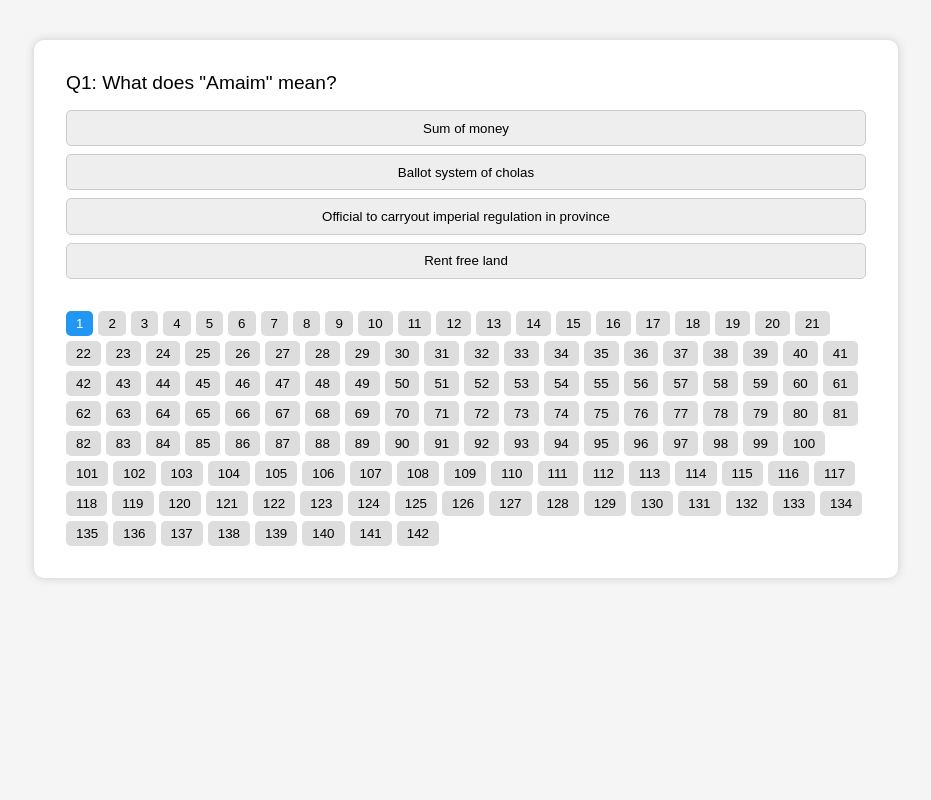
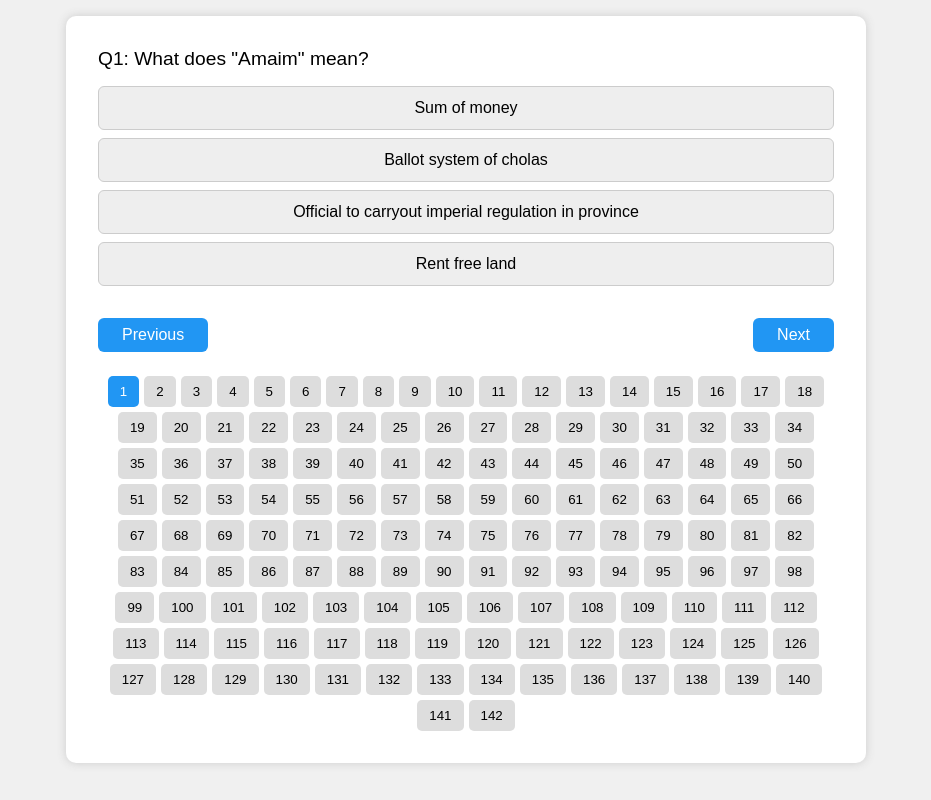
Before and after one commit to niranjanspattanshetti/AMAC_Quiz, a plain HTML site: page alpenliebe.html in a window 1280 px wide. Shown: the whole page, without its empty margins (174-1105 px from the left). Drawn offline with Linux system fonts and the light colour scheme.

Commit message:
Add files via upload

```diff
--- a/alpenliebe.html
+++ b/alpenliebe.html
@@ -2,29 +2,117 @@
 <html lang="en">
 <head>
   <meta charset="UTF-8" />
-  <title>Zindagi Quiz</title>
+  <meta name="viewport" content="width=device-width, initial-scale=1.0" />
+  <title>Mentos Zindagi Quiz</title>
   <style>
-    body { font-family: Arial; background: #f5f5f5; padding: 2rem; }
-    .quiz-box { background: white; max-width: 800px; margin: auto; padding: 2rem; border-radius: 10px; box-shadow: 0 0 10px #ccc; }
-    .question { font-size: 1.2rem; margin-bottom: 1rem; }
+    body {
+      font-family: Arial, sans-serif;
+      background: #f0f0f0;
+      padding: 1rem;
+      margin: 0;
+    }
+
+    .quiz-box {
+      background: white;
+      max-width: 800px;
+      margin: auto;
+      padding: 2rem;
+      border-radius: 10px;
+      box-shadow: 0 0 10px #ccc;
+      box-sizing: border-box;
+      width: 100%;
+    }
+
+    .question {
+      font-size: 1.2rem;
+      margin-bottom: 1rem;
+    }
+
     .options button {
-      display: block; margin: 0.5rem 0; padding: 0.6rem;
-      width: 100%; border: 1px solid #ccc; border-radius: 5px; background: #eee;
+      display: block;
+      width: 100%;
+      margin: 0.5rem 0;
+      padding: 0.75rem;
+      font-size: 1rem;
+      border-radius: 6px;
+      border: 1px solid #ccc;
+      background: #eee;
+      cursor: pointer;
     }
-    .correct { background: #c8e6c9 !important; border-color: #2e7d32; }
-    .wrong { background: #ffcdd2 !important; border-color: #c62828; }
-    .nav-box { display: flex; flex-wrap: wrap; gap: 5px; margin-top: 2rem; }
+
+    .correct {
+      background: #c8e6c9 !important;
+      border-color: #2e7d32;
+    }
+
+    .wrong {
+      background: #ffcdd2 !important;
+      border-color: #c62828;
+    }
+
+    .nav-box {
+      display: flex;
+      flex-wrap: wrap;
+      gap: 5px;
+      margin-top: 1.5rem;
+      justify-content: center;
+    }
+
     .nav-box button {
-      padding: 5px 10px; border: none; border-radius: 5px; cursor: pointer;
+      padding: 0.5rem 0.75rem;
+      border: none;
+      border-radius: 5px;
       background: #ddd;
+      cursor: pointer;
     }
-    .nav-box .active { background: #2196f3; color: white; }
+
+    .nav-box .active {
+      background: #2196f3;
+      color: white;
+    }
+
+    .controls {
+      display: flex;
+      justify-content: space-between;
+      margin-top: 2rem;
+    }
+
+    .controls button {
+      padding: 0.5rem 1.5rem;
+      font-size: 1rem;
+      border: none;
+      border-radius: 6px;
+      background-color: #2196f3;
+      color: white;
+      cursor: pointer;
+    }
+
+    @media (max-width: 600px) {
+      .quiz-box {
+        padding: 1rem;
+      }
+
+      .controls {
+        flex-direction: column;
+        gap: 1rem;
+      }
+
+      .controls button {
+        width: 100%;
+      }
+    }
   </style>
 </head>
 <body>
   <div class="quiz-box">
     <div class="question" id="questionText">Loading...</div>
     <div class="options" id="options"></div>
+
+    <div class="controls">
+      <button onclick="goPrev()">Previous</button>
+      <button onclick="goNext()">Next</button>
+    </div>
+
     <div class="nav-box" id="navBox"></div>
   </div>
 
@@ -33,10 +121,10 @@
     let currentIndex = 0;
 
     async function loadQuiz() {
-      const res = await fetch("alpenliebe_quiz.json"); // ← Change to "alpenliebe_quiz.json" in alpenliebe.html
+      const res = await fetch("alpenliebe_quiz.json"); // Change to alpenliebe_quiz.json in the other file
       quizData = await res.json();
+      renderNav();
       renderQuestion();
-      renderNav();
     }
 
     function renderQuestion() {
@@ -75,14 +163,23 @@
         };
         nav.appendChild(btn);
       });
-      updateNavHighlight();
     }
 
     function updateNavHighlight() {
-      const nav = document.getElementById("navBox");
-      Array.from(nav.children).forEach((b, idx) => {
-        b.classList.toggle("active", idx === currentIndex);
+      const navButtons = document.getElementById("navBox").children;
+      Array.from(navButtons).forEach((btn, idx) => {
+        btn.classList.toggle("active", idx === currentIndex);
       });
+    }
+
+    function goNext() {
+      currentIndex = (currentIndex + 1) % quizData.length;
+      renderQuestion();
+    }
+
+    function goPrev() {
+      currentIndex = (currentIndex - 1 + quizData.length) % quizData.length;
+      renderQuestion();
     }
 
     window.onload = loadQuiz;
```
Also changed, not shown: index.html (+1 -0 lines), mentos.html (+114 -17 lines).
